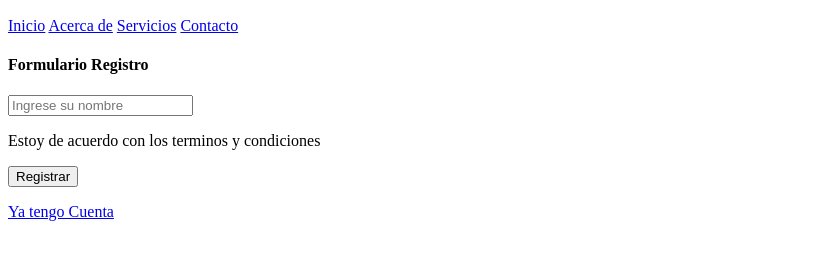
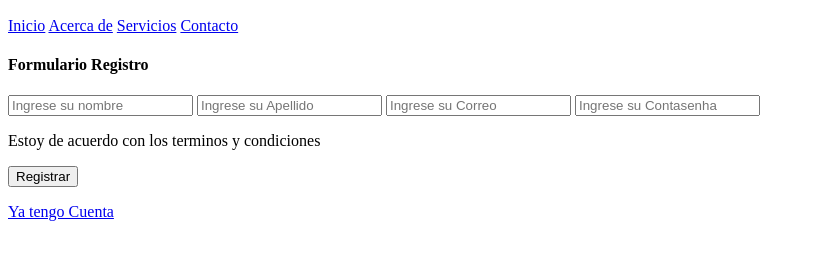
Before and after one commit to DelCarpioJose/IHC-Projects, a plain HTML site: page index.html in a window 1280 px wide. Shown: the part 50-310 px from the top of the page, without its empty margins (0-815 px from the left). Drawn offline with Linux system fonts and the light colour scheme.

Commit message:
Feat(Api): Add Register

```diff
--- a/index.html
+++ b/index.html
@@ -18,7 +18,14 @@
     </header>
     <section class="form-register">
         <h4>Formulario Registro</h4>
+        <!-- Nombre--->
         <input type="text" placeholder="Ingrese su nombre">
+        <!-- Apellido--->
+        <input type="text" placeholder="Ingrese su Apellido">
+        <!-- Correo--->
+        <input type="email" placeholder="Ingrese su Correo">
+        <!-- Contra--->
+        <input type="password" placeholder="Ingrese su Contasenha">
         <p>Estoy de acuerdo con los terminos y condiciones</p>
         <input type="submit" value="Registrar">
         <p><a href="#">Ya tengo Cuenta</a></p>
```
